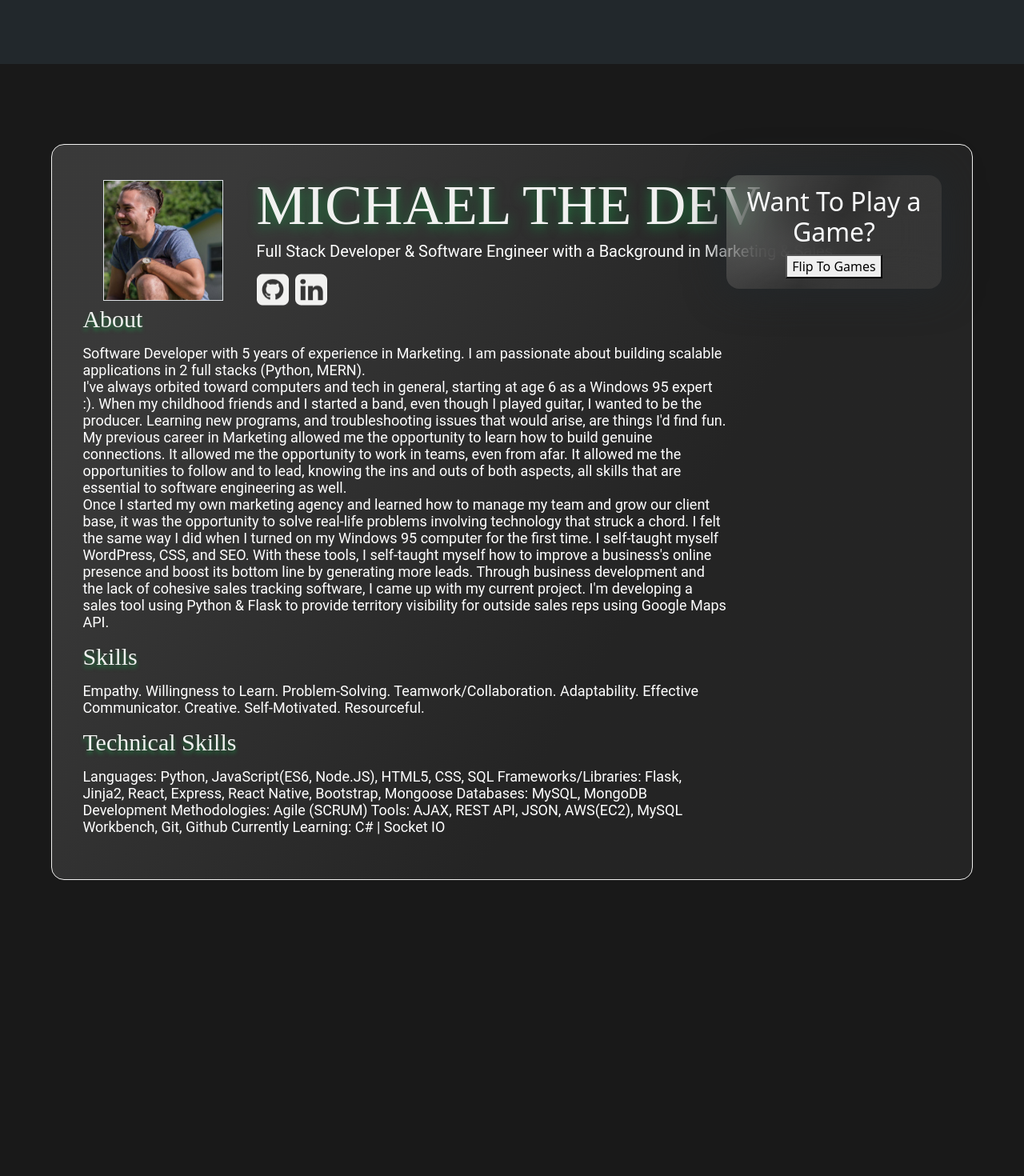
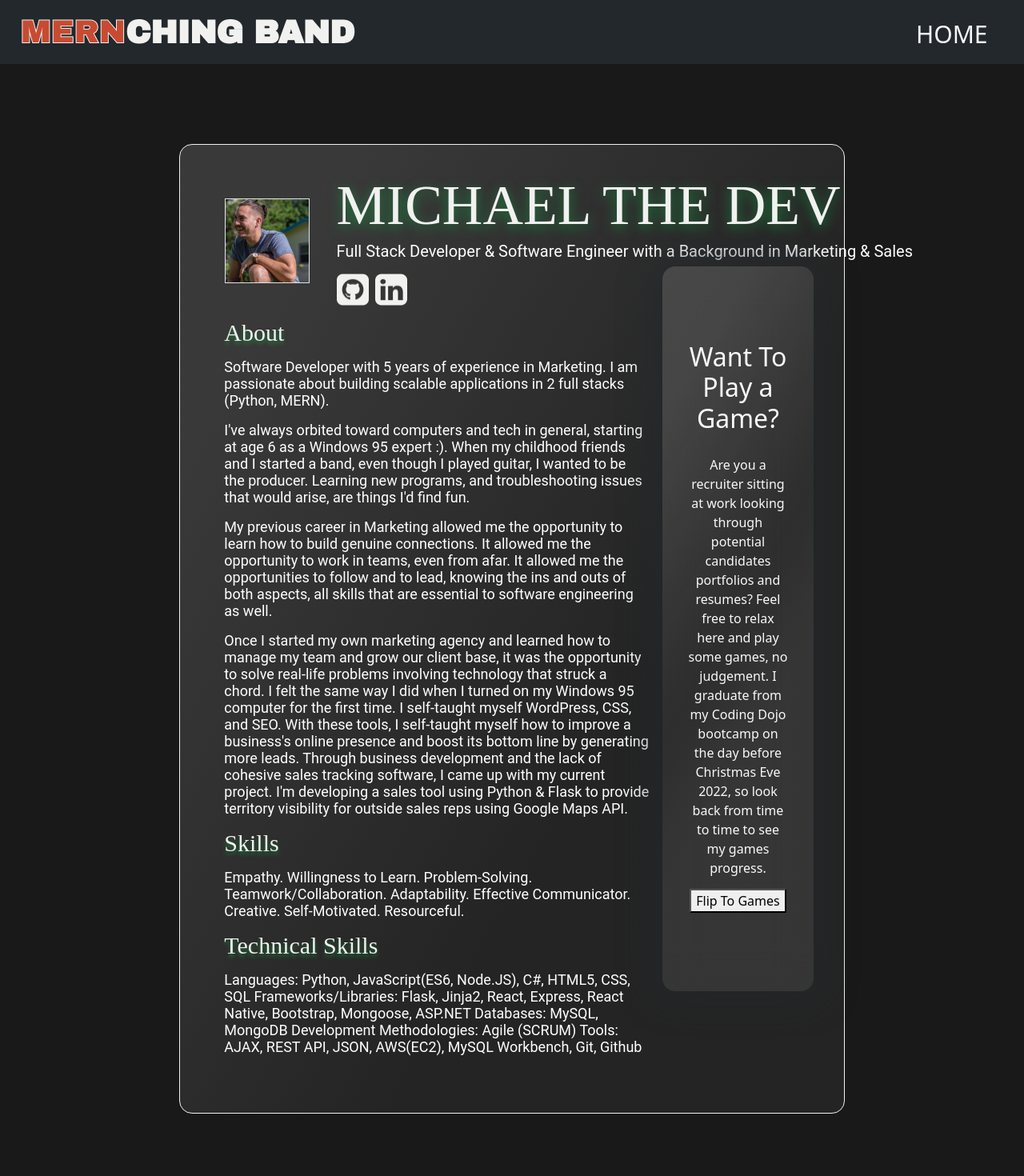
Before and after one commit to michagonzo77/MERN_Portfolio, a React (Create React App) app in the folder client/: page /home in a window 1280 px wide. Shown: the top 1470 px of the page at 80% size. Built offline with nearby package versions, Linux system fonts and the light colour scheme.

Commit message:
nav on homepage, maxwidth on main divs, fixed bio

```diff
--- a/client/src/App.css
+++ b/client/src/App.css
@@ -23,7 +23,7 @@
 }
 
 .bioFull {
-  max-width: 90%;
+  max-width: 65%;
   background: linear-gradient(120.39deg, rgba(241, 241, 240, 0.15) 14.67%, rgba(241, 241, 240, 0.05) 63.34%);
   background-color: #191919;
   box-sizing: border-box;
@@ -44,6 +44,15 @@
   text-align: left;
 }
 
+.bioLeftBottom{
+  padding: 3%;
+}
+
+.bioRight {
+  display: flex;
+  align-items: center;
+}
+
 .nameHeader {
   /* Michael The Dev */
   width: 724px;
@@ -59,21 +68,14 @@
 }
 
 .tagLine {
-
   width: 724px;
   height: 23px;
-
   font-family: 'Roboto';
   font-style: normal;
   font-weight: 400;
   font-size: 20px;
   line-height: 23px;
-
   color: #FFFFFF;
-
-
-  /* Inside auto layout */
-
   flex: none;
   order: 1;
   align-self: stretch;
@@ -92,8 +94,6 @@
   border-radius: 8px;
   border: 0px;
   font-weight: 600;
-  /* Inside auto layout */
-
   flex: none;
   order: 1;
   flex-grow: 0;
@@ -139,20 +139,9 @@ font-weight: 400;
 font-size: 30px;
 line-height: 33px;
 /* identical to box height */
-
-
 color: #F1F1F0;
-
-/* White */
-
 text-shadow: 0px 4px 5px rgba(12, 187, 72, 0.5);
 
-/* Inside auto layout */
-/*
-flex: none;
-order: 0;
-align-self: stretch;
-flex-grow: 0; */
 }
 
 .playAGame {
@@ -163,8 +152,20 @@ flex-grow: 0; */
   backdrop-filter: blur(25px);
   /* Note: backdrop-filter has minimal browser support */
   border-radius: 16px;
+  min-height: 80%;
 }
 
+.playAGameTitle {
+  margin-top: 50%;
+  text-align: center;
+}
+
+.playAGameText{
+  max-width: 75%;
+  margin: 0 auto;
+  margin-top: 16%;
+  margin-bottom: 8%;
+}
 .gameLogo {
   max-width: 80%;
 }
@@ -243,9 +244,7 @@ flex-grow: 0; */
 }
 
 .mernNav {
-  /* background-color: #22282c; */
-  position: fixed;
-  left: 0;
+  margin-left: 2%;
 }
 
 .darker_bg {
@@ -253,12 +252,7 @@ flex-grow: 0; */
 }
 
 .logoCss {
-  position: fixed;
-  left: 49px;
-  top: 18px;
-  /* margin-left: 49px;
-  padding-top: 18px;
-  margin-bottom: 20px; */
+  margin-left: 2%;
 }
 
 .mernTable {
@@ -270,16 +264,9 @@ flex-grow: 0; */
   margin-top: 2%;
   margin-bottom: 2%;
   padding: 4%;
-
-  /* position: absolute; */
-  /* width: 1565px;
-  height: 717px;
-  left: 81px;
-  top: 114px; */
-
+  max-width: 65%;
   backdrop-filter: blur(25px);
   /* Note: backdrop-filter has minimal browser support */
-
   border-radius: 16px;
   border: 1px solid #F1F1F0;
 }
--- a/client/src/views/Home.jsx
+++ b/client/src/views/Home.jsx
@@ -61,6 +61,7 @@ import biopic from "./biopic.jpg"
 import coffee from "./coffee.png"
 import githubLogo from "./github.png"
 import linkedinLogo from "./linkedin.png"
+import lightOff from "./mernchinglightoff.png"
 
 export const Home = (props) => {
     const [showBio, setShowBio] = useState(true)
@@ -68,10 +69,18 @@ export const Home = (props) => {
         setShowBio(false)
     }
 
+    const [logoCss, setLogoCss] = useState('logoCss')
+    const [logo, setLogo] = useState(lightOff)
+
     return (
         <div className="homeMain">
             <nav className="homeNav">
-                {/* <img className="homeLogo" src={michaelthedev} /> */}
+                <div className="navvy d-flex justify-content-between align-items-center">
+                    <nav className={logoCss}>
+                        <img src={logo} />
+                    </nav>
+                    <Link className="text-light homeBut" to={"/"}>HOME</Link>
+                </div>
             </nav>
             {showBio &&
                 <div className="bio">
@@ -94,12 +103,12 @@ export const Home = (props) => {
                             </div>
                             <div className="bioLeftBottom">
                                 <p className="aboutTitle">About</p>
-                                <p className="aboutMe">Software Developer with 5 years of experience in Marketing. I am passionate about building scalable applications in 2 full stacks (Python, MERN).<br></br>
-
-                                    I've always orbited toward computers and tech in general, starting at age 6 as a Windows 95 expert :). When my childhood friends and I started a band, even though I played guitar, I wanted to be the producer. Learning new programs, and troubleshooting issues that would arise, are things I'd find fun.<br></br>
-
-                                    My previous career in Marketing allowed me the opportunity to learn how to build genuine connections. It allowed me the opportunity to work in teams, even from afar. It allowed me the opportunities to follow and to lead, knowing the ins and outs of both aspects, all skills that are essential to software engineering as well.<br></br>
-
+                                <p className="aboutMe">Software Developer with 5 years of experience in Marketing. I am passionate about building scalable applications in 2 full stacks (Python, MERN).</p>
+                                <p className="aboutMe">
+                                    I've always orbited toward computers and tech in general, starting at age 6 as a Windows 95 expert :). When my childhood friends and I started a band, even though I played guitar, I wanted to be the producer. Learning new programs, and troubleshooting issues that would arise, are things I'd find fun.</p>
+                                <p className="aboutMe">
+                                    My previous career in Marketing allowed me the opportunity to learn how to build genuine connections. It allowed me the opportunity to work in teams, even from afar. It allowed me the opportunities to follow and to lead, knowing the ins and outs of both aspects, all skills that are essential to software engineering as well.</p>
+                                <p className="aboutMe">
                                     Once I started my own marketing agency and learned how to manage my team and grow our client base, it was the opportunity to solve real-life problems involving technology that struck a chord. I felt the same way I did when I turned on my Windows 95 computer for the first time. I self-taught myself WordPress, CSS, and SEO. With these tools, I self-taught myself how to improve a business's online presence and boost its bottom line by generating more leads. Through business development and the lack of cohesive sales tracking software, I came up with my current project. I'm developing a sales tool using Python & Flask to provide territory visibility for outside sales reps using Google Maps API.
                                 </p>
                                 <p className="skillsTitle">Skills</p>
@@ -108,18 +117,18 @@ export const Home = (props) => {
                                 </p>
                                 <p className="aboutTitle">Technical Skills</p>
                                 <p className="aboutMe">
-                                    Languages: Python, JavaScript(ES6, Node.JS), HTML5, CSS, SQL
-                                    Frameworks/Libraries: Flask, Jinja2, React, Express, React Native, Bootstrap, Mongoose
+                                    Languages: Python, JavaScript(ES6, Node.JS), C#, HTML5, CSS, SQL
+                                    Frameworks/Libraries: Flask, Jinja2, React, Express, React Native, Bootstrap, Mongoose, ASP.NET
                                     Databases: MySQL, MongoDB
                                     Development Methodologies: Agile (SCRUM)
                                     Tools: AJAX, REST API, JSON, AWS(EC2), MySQL Workbench, Git, Github
-                                    Currently Learning: C# | Socket IO
                                 </p>
                             </div>
                         </div>
                         <div className="bioRight">
                             <div className="playAGame">
-                                <h2 className="text-light">Want To Play a Game?</h2>
+                                <h2 className="text-light playAGameTitle">Want To Play a Game?</h2>
+                                <p className="text-light playAGameText">Are you a recruiter sitting at work looking through potential candidates portfolios and resumes? Feel free to relax here and play some games, no judgement. I graduate from my Coding Dojo bootcamp on the day before Christmas Eve 2022, so look back from time to time to see my games progress.</p>
                                 <button onClick={handleClick}>Flip To Games</button>
                             </div>
                         </div>
--- a/client/src/views/MernchingBand.jsx
+++ b/client/src/views/MernchingBand.jsx
@@ -163,7 +163,7 @@ export const MernchingBand = (props) => {
 
     const startGame = (cards) => {
         setLogoCss('mernNav')
-        setLogo(mernching)
+        // setLogo(mernching)
         setCards(prevValue => [...cards].sort(() => Math.random() - 0.5))
         setShowButton(false)
         setShowBg(false)
@@ -182,7 +182,7 @@ export const MernchingBand = (props) => {
 
     return (
         <div className="mernMain">
-            <div className="navvy d-flex justify-content-end">
+            <div className="navvy d-flex justify-content-between align-items-center">
                 <nav className={logoCss}>
                     <img src={logo} />
                 </nav>
```
